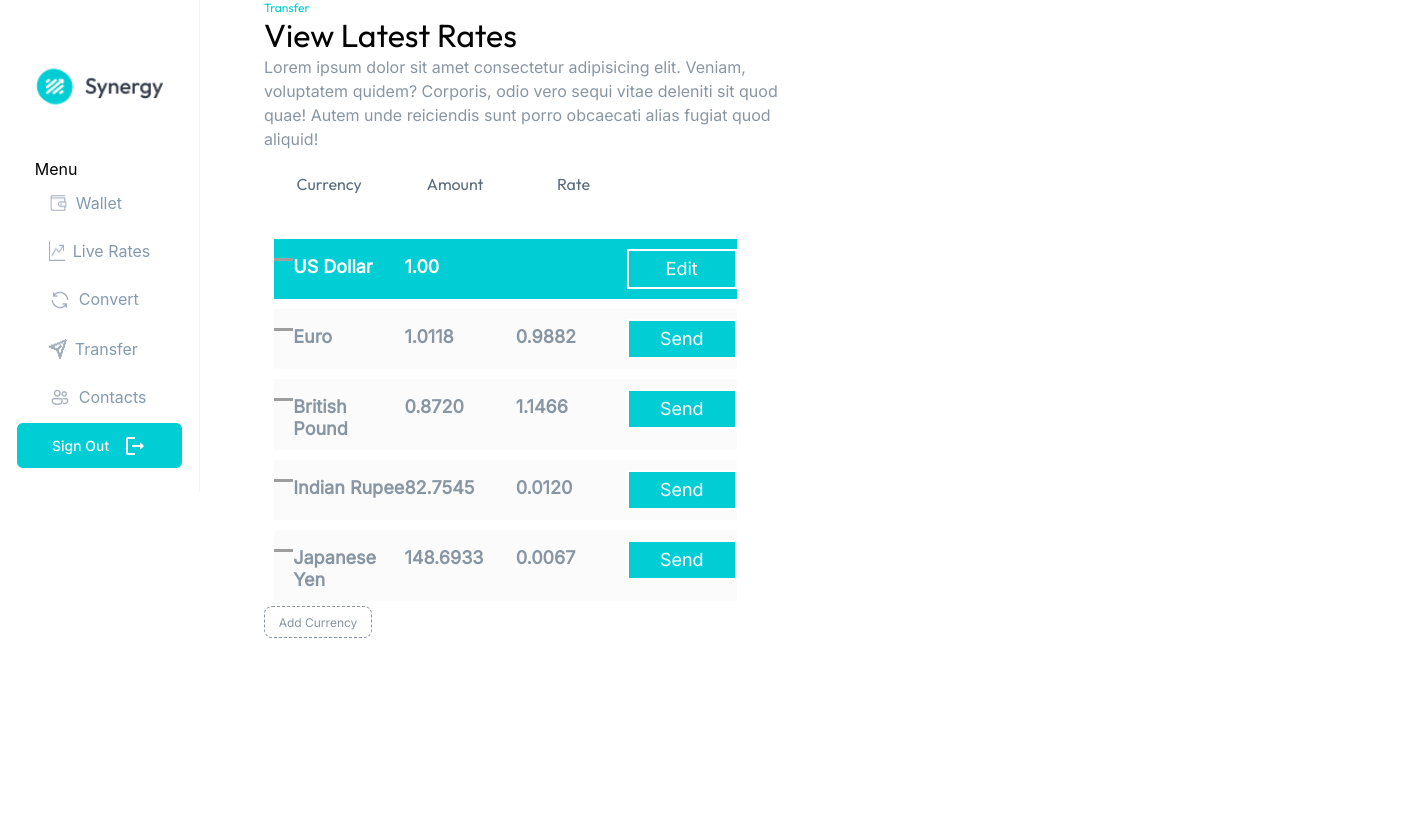
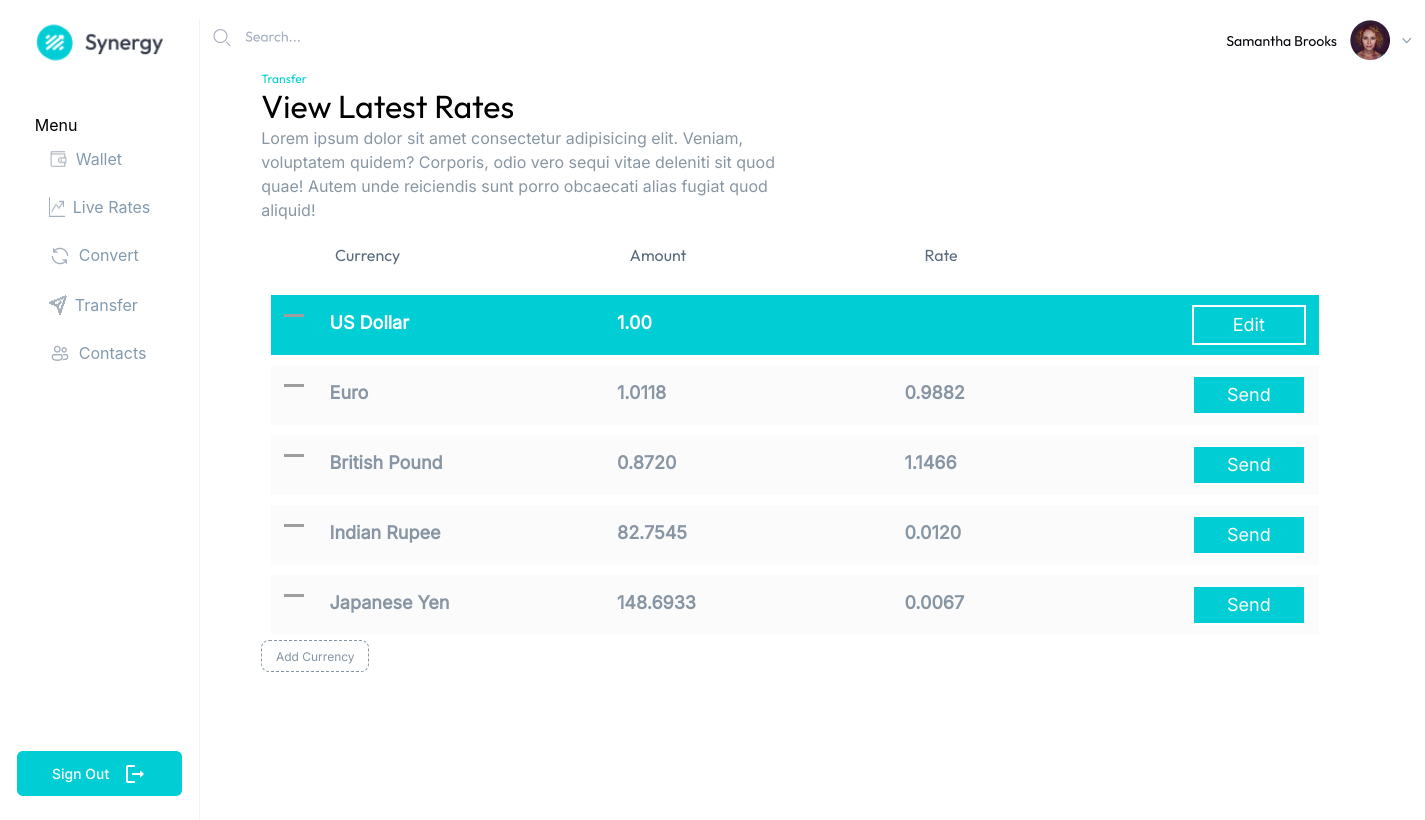
Before and after one commit to nology-tech/synergy, a React (Create React App) app: page /liverates in a window 1280 px wide. Shown: the whole page, 1425 px wide, since content can reach past the window. Built offline with nearby package versions, Linux system fonts and the light colour scheme; grey boxes are pictures that could not be loaded.

Commit message:
modified liverates to add nav

```diff
--- a/src/components/LiveRates/LiveRates.jsx
+++ b/src/components/LiveRates/LiveRates.jsx
@@ -1,29 +1,37 @@
-import React from 'react'
-import { useParams } from 'react-router-dom';
-import currency from '../../data/currency.js'
-import LiveRatesList from '../LiveRatesList/LiveRatesList.jsx';
-import "./LiveRates.scss"
-import NavMenu from '../NavMenu/NavMenu.jsx';
-
-
+import React from "react";
+import { useParams } from "react-router-dom";
+import currency from "../../data/currency.js";
+import LiveRatesList from "../LiveRatesList/LiveRatesList.jsx";
+import "./LiveRates.scss";
+import NavMenu from "../NavMenu/NavMenu.jsx";
+import NavBar from "../../assets/images/navbar.png";
 
 const LiveRates = () => {
-    const {liverates} = useParams();
+  const { liverates } = useParams();
   return (
-  <div className='live-rates-page'>
-<NavMenu />
+    <div className="live-rates-page">
+      <NavMenu />
 
-    <div className='live-rates'>
-        <h4 className='live-rates__h4'>Transfer</h4>
-        <h2 className='live-rates__h2'>View Latest Rates</h2>
-        <p className='live-rates__para'>Lorem ipsum dolor sit amet consectetur adipisicing elit. Veniam, voluptatem quidem? Corporis, odio vero sequi vitae deleniti sit quod quae! Autem unde reiciendis sunt porro obcaecati alias fugiat quod aliquid!
-        </p>
-        <LiveRatesList className="live-rates__list" currency={currency} />
-        <button className='button secondary'>Add Currency</button>
+      <div className="live-rates-right">
+        <div className="placeHolders__Navbar">
+          <img src={NavBar} alt="NavBar" />
+        </div>
 
+        <div className="live-rates">
+          <h4 className="live-rates__h4">Transfer</h4>
+          <h2 className="live-rates__h2">View Latest Rates</h2>
+          <p className="live-rates__para">
+            Lorem ipsum dolor sit amet consectetur adipisicing elit. Veniam,
+            voluptatem quidem? Corporis, odio vero sequi vitae deleniti sit quod
+            quae! Autem unde reiciendis sunt porro obcaecati alias fugiat quod
+            aliquid!
+          </p>
+          <LiveRatesList className="live-rates__list" currency={currency} />
+          <button className="button secondary">Add Currency</button>
+        </div>
+      </div>
     </div>
-    </div>
-  )
-}
+  );
+};
 
-export default LiveRates
+export default LiveRates;
--- a/src/components/LiveRates/LiveRates.scss
+++ b/src/components/LiveRates/LiveRates.scss
@@ -2,6 +2,7 @@
 
 .live-rates-page {
   display: flex;
+  margin-top: 20px;
 
   .live-rates {
     margin-left: 5%;
@@ -17,13 +18,14 @@
 
     }
 
-  &__h2{
+    &__h2 {
       font-family: $title-font-family;
       font-style: normal;
       font-weight: 400;
       font-size: 32px;
       line-height: 40px;
     }
+
     &__para {
       font-family: $third-font-family;
       width: 514px;
--- a/src/components/NavMenu/NavMenu.scss
+++ b/src/components/NavMenu/NavMenu.scss
@@ -4,7 +4,7 @@
     display: flex;
     flex-direction: column;
     justify-content: space-between;
-    height: 100%;
+    height: 100vh;
     // padding-top: 20px;
     // padding-left: 20px;
     min-width: 200px;
@@ -12,7 +12,7 @@
     align-items: center;
     // text-align: left;
 
-    padding: 5% 0 0 0;
+    // padding: 5% 0 0 0;
 
     .sidemenu {
         display: flex;
```
Lines whose indentation alone changed are shown as unchanged.
